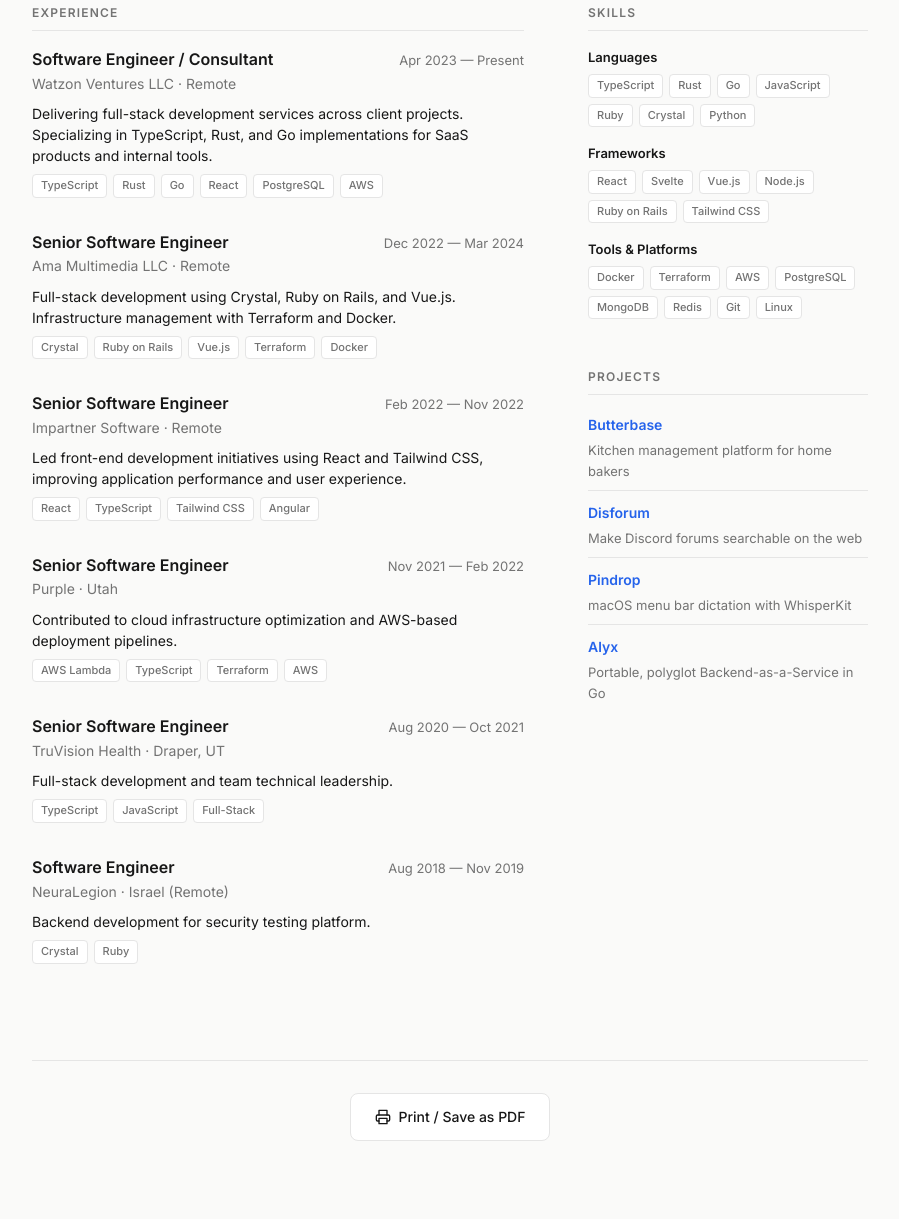
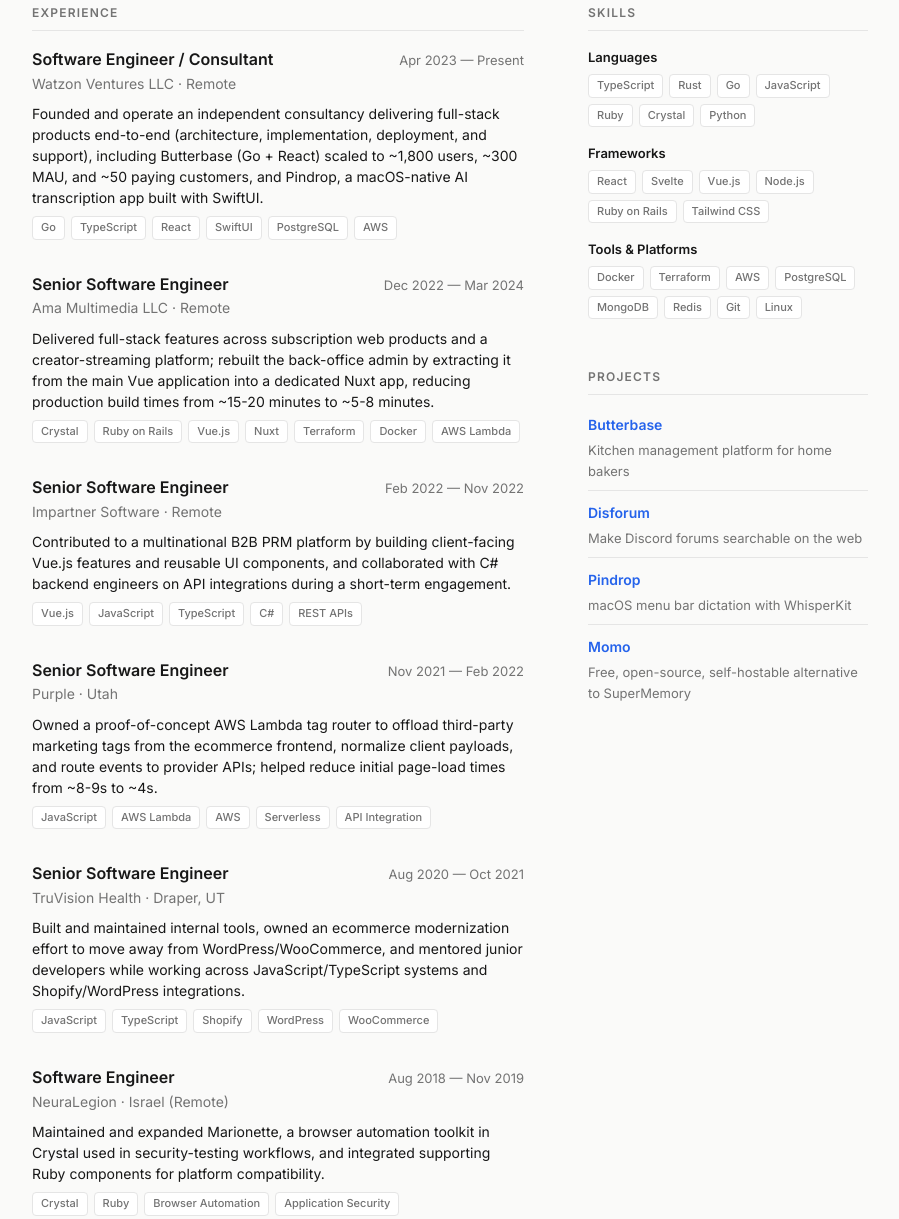
Before and after one commit to watzon/watzon.tech, an Astro site: page /resume in a window 1280 px wide. Shown: the part 416-1635 px from the top of the page, without its empty margins (190-1089 px from the left). Built offline with nearby package versions, Linux system fonts and the light colour scheme; Astro itself is replaced by a stand-in of ours.

Commit message:
feat(resume): strengthen ATS experience details and refresh project list

```diff
--- a/src/pages/resume.astro
+++ b/src/pages/resume.astro
@@ -21,8 +21,8 @@
       location: "Remote",
       start: "Apr 2023",
       end: "Present",
-      description: "Delivering full-stack development services across client projects. Specializing in TypeScript, Rust, and Go implementations for SaaS products and internal tools.",
-      skills: ["TypeScript", "Rust", "Go", "React", "PostgreSQL", "AWS"]
+      description: "Founded and operate an independent consultancy delivering full-stack products end-to-end (architecture, implementation, deployment, and support), including Butterbase (Go + React) scaled to ~1,800 users, ~300 MAU, and ~50 paying customers, and Pindrop, a macOS-native AI transcription app built with SwiftUI.",
+      skills: ["Go", "TypeScript", "React", "SwiftUI", "PostgreSQL", "AWS"]
     },
     {
       title: "Senior Software Engineer",
@@ -30,8 +30,8 @@
       location: "Remote",
       start: "Dec 2022",
       end: "Mar 2024",
-      description: "Full-stack development using Crystal, Ruby on Rails, and Vue.js. Infrastructure management with Terraform and Docker.",
-      skills: ["Crystal", "Ruby on Rails", "Vue.js", "Terraform", "Docker"]
+      description: "Delivered full-stack features across subscription web products and a creator-streaming platform; rebuilt the back-office admin by extracting it from the main Vue application into a dedicated Nuxt app, reducing production build times from ~15-20 minutes to ~5-8 minutes.",
+      skills: ["Crystal", "Ruby on Rails", "Vue.js", "Nuxt", "Terraform", "Docker", "AWS Lambda"]
     },
     {
       title: "Senior Software Engineer",
@@ -39,8 +39,8 @@
       location: "Remote",
       start: "Feb 2022",
       end: "Nov 2022",
-      description: "Led front-end development initiatives using React and Tailwind CSS, improving application performance and user experience.",
-      skills: ["React", "TypeScript", "Tailwind CSS", "Angular"]
+      description: "Contributed to a multinational B2B PRM platform by building client-facing Vue.js features and reusable UI components, and collaborated with C# backend engineers on API integrations during a short-term engagement.",
+      skills: ["Vue.js", "JavaScript", "TypeScript", "C#", "REST APIs"]
     },
     {
       title: "Senior Software Engineer",
@@ -48,8 +48,8 @@
       location: "Utah",
       start: "Nov 2021",
       end: "Feb 2022",
-      description: "Contributed to cloud infrastructure optimization and AWS-based deployment pipelines.",
-      skills: ["AWS Lambda", "TypeScript", "Terraform", "AWS"]
+      description: "Owned a proof-of-concept AWS Lambda tag router to offload third-party marketing tags from the ecommerce frontend, normalize client payloads, and route events to provider APIs; helped reduce initial page-load times from ~8-9s to ~4s.",
+      skills: ["JavaScript", "AWS Lambda", "AWS", "Serverless", "API Integration"]
     },
     {
       title: "Senior Software Engineer",
@@ -57,8 +57,8 @@
       location: "Draper, UT",
       start: "Aug 2020",
       end: "Oct 2021",
-      description: "Full-stack development and team technical leadership.",
-      skills: ["TypeScript", "JavaScript", "Full-Stack"]
+      description: "Built and maintained internal tools, owned an ecommerce modernization effort to move away from WordPress/WooCommerce, and mentored junior developers while working across JavaScript/TypeScript systems and Shopify/WordPress integrations.",
+      skills: ["JavaScript", "TypeScript", "Shopify", "WordPress", "WooCommerce"]
     },
     {
       title: "Software Engineer",
@@ -66,8 +66,8 @@
       location: "Israel (Remote)",
       start: "Aug 2018",
       end: "Nov 2019",
-      description: "Backend development for security testing platform.",
-      skills: ["Crystal", "Ruby"]
+      description: "Maintained and expanded Marionette, a browser automation toolkit in Crystal used in security-testing workflows, and integrated supporting Ruby components for platform compatibility.",
+      skills: ["Crystal", "Ruby", "Browser Automation", "Application Security"]
     }
   ],
   skills: {
@@ -92,9 +92,9 @@
       description: "macOS menu bar dictation with WhisperKit"
     },
     {
-      name: "Alyx",
-      url: "github.com/watzon/alyx",
-      description: "Portable, polyglot Backend-as-a-Service in Go"
+      name: "Momo",
+      url: "github.com/momomemory/momo",
+      description: "Free, open-source, self-hostable alternative to SuperMemory"
     }
   ]
 };
```
